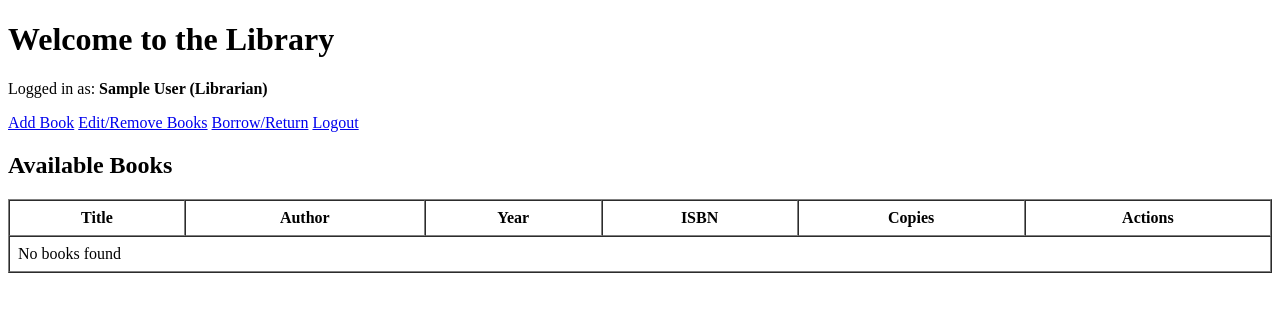
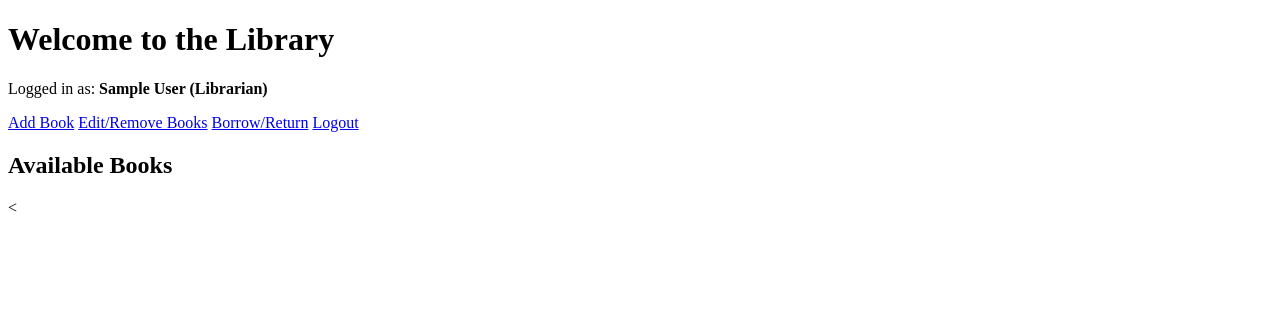
Before and after one commit to Waeijn/library-management-system, a PHP site: page / in a window 1280 px wide. Shown: the top 312 px of the page. Run offline with PHP 8.4, Linux system fonts and the light colour scheme; the visitor is signed in with stand-in values (Sample User, id 1); data that the repository does not hold is empty.

Commit message:
Initial commit

```diff
--- a/src/view_catalog.php
+++ b/src/view_catalog.php
@@ -1,43 +1 @@
-<?php
-if (session_status() === PHP_SESSION_NONE) {
-    session_start();
-}
-include 'db_connect.php';
-?>
-
-<table border="1" cellpadding="8" cellspacing="0" width="100%">
-    <tr>
-        <th>Title</th>
-        <th>Author</th>
-        <th>Year</th>
-        <th>ISBN</th>
-        <th>Copies</th>
-        <?php if (isset($_SESSION['role']) && $_SESSION['role'] === 'librarian'): ?>
-            <th>Actions</th>
-        <?php endif; ?>
-    </tr>
-    <?php if ($result && $result->num_rows > 0): ?>
-        <?php while ($row = $result->fetch_assoc()): ?>
-            <tr>
-                <td><?php echo htmlspecialchars($row['title']); ?></td>
-                <td><?php echo htmlspecialchars($row['author']); ?></td>
-                <td><?php echo $row['year']; ?></td>
-                <td><?php echo $row['isbn'] ?></td>
-                <td><?php echo $row['copies']; ?></td>
-                <?php if (isset($_SESSION['role']) && $_SESSION['role'] === 'librarian'): ?>
-                    <td>
-                        <a href="edit_book.php?id=<?php echo $row['id']; ?>">✏️ Edit</a> |
-                        <a href="delete_book.php?id=<?php echo $row['id']; ?>"
-                            onclick="return confirm('Are you sure you want to delete this book?');">🗑️ Delete</a>
-                    </td>
-                <?php endif; ?>
-            </tr>
-        <?php endwhile; ?>
-    <?php else: ?>
-        <tr>
-            <td colspan="<?php echo (isset($_SESSION['role']) && $_SESSION['role'] === 'librarian') ? 6 : 5; ?>">
-                No books found
-            </td>
-        </tr>
-    <?php endif; ?>
-</table>
+<
```
